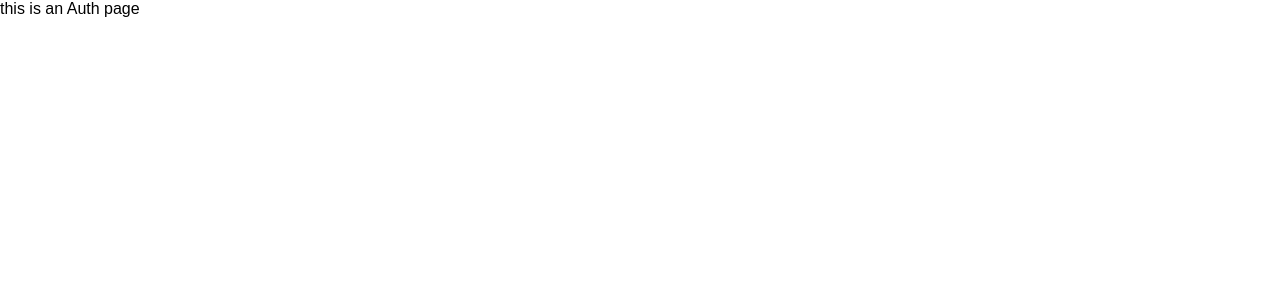
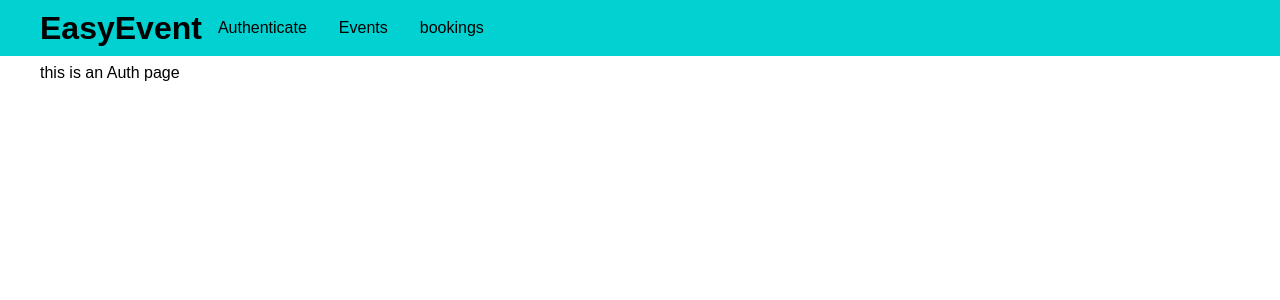
Before and after one commit to webmaster0307/node-react-graphql, a React (Create React App) app in the folder frontend/: page /auth in a window 1280 px wide. Shown: the top 300 px of the page. Built offline with nearby package versions, Linux system fonts and the light colour scheme.

Commit message:
navigation bar

```diff
--- a/frontend/src/App.css
+++ b/frontend/src/App.css
@@ -0,0 +1,3 @@
+.main-content {
+  margin: 4rem 2.5rem;
+}
--- a/frontend/src/App.js
+++ b/frontend/src/App.js
@@ -4,16 +4,22 @@ import { BrowserRouter, Route, Redirect, Switch } from 'react-router-dom';
 import AuthPage from './pages/Auth';
 import BookingsPage from './pages/Bookings';
 import EventsPage from './pages/Events';
+import Navigation from './components/Navigation/MainNavigation';
 
 function App() {
   return (
     <BrowserRouter>
+      <React.Fragment>
+        <Navigation />
+        <main className="main-content">
           <Switch>
             <Redirect from='/' to='/auth' exact />
             <Route path='/auth' component={AuthPage} />
             <Route path='/events' component={EventsPage} />
             <Route path='/bookings' component={BookingsPage} />
           </Switch>
+        </main>
+      </React.Fragment>
     </BrowserRouter>
   );
 }
--- /dev/null
+++ b/frontend/src/components/Navigation/MainNavigation.css
@@ -0,0 +1,38 @@
+.main-navigation {
+    position: fixed;
+    left: 0;
+    top: 0;
+    width: 100%;
+    height: 3.5rem;
+    background: #01d1d1;
+    padding: 0 1rem;
+    display: flex;
+    align-items: center;
+}
+
+.main-navigation__logo h1 {
+    margin-left: 1.5rem;
+}
+
+.main-navigation__items ul {
+    display: flex;
+    list-style: none;
+    margin: 0 0 0 1.5rem;
+    padding: 0;
+    margin: 0;
+}
+
+.main-navigation__items li {
+    margin: 0 1rem;
+}
+
+.main-navigation__items a {
+    text-decoration: none;
+    color: #000;
+}
+
+.main-navigation__items a:hover,
+.main-navigation__items a:active
+.main-navigation__items a.active {
+    color: #f8e264;
+}
--- /dev/null
+++ b/frontend/src/components/Navigation/MainNavigation.js
@@ -0,0 +1,27 @@
+import React from 'react';
+import { NavLink } from 'react-router-dom';
+
+import './MainNavigation.css';
+
+const mainNavigation = props => (
+    <header className="main-navigation">
+        <div className="main-navigation__logo">
+            <h1>EasyEvent</h1>
+        </div>
+        <nav className="main-navigation__items">
+            <ul>
+                <li>
+                    <NavLink to="/auth">Authenticate</NavLink>
+                </li>
+                <li>
+                    <NavLink to="/events">Events</NavLink>
+                </li>
+                <li>
+                    <NavLink to="/bookings">bookings</NavLink>
+                </li>
+            </ul>
+        </nav>
+    </header>
+);
+
+export default mainNavigation;
```
Lines whose indentation alone changed are shown as unchanged.
